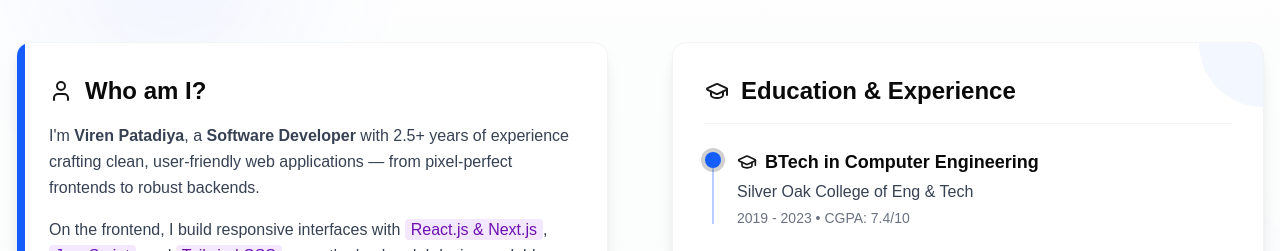
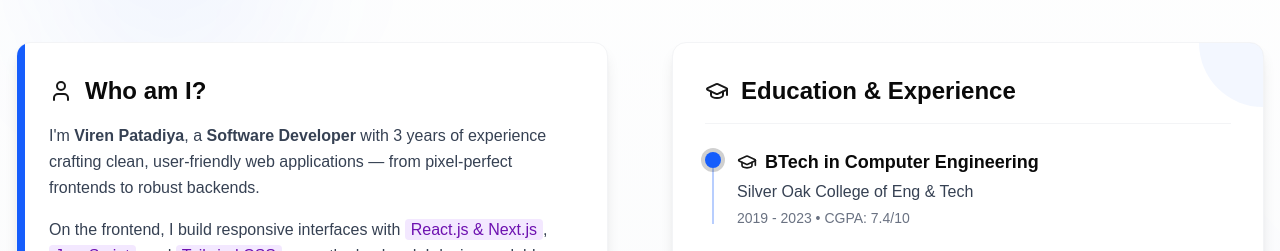
Before and after one commit to VIREN2779/viren-patadiya, a React (Vite) app: page / in a window 1280 px wide. Shown: the part 1040-1291 px from the top of the page. Built offline with nearby package versions, Linux system fonts and the light colour scheme.

Commit message:
feat: update experience to 3 years

```diff
--- a/src/components/About.tsx
+++ b/src/components/About.tsx
@@ -64,7 +64,7 @@ export default function About() {
                                         I'm{" "}
                                         <span className="font-bold">Viren Patadiya</span>, a{" "}
                                         <span className="font-bold">Software Developer</span>{" "}
-                                        with 2.5+ years of experience crafting clean, user-friendly web applications — from pixel-perfect frontends to robust backends.
+                                        with 3 years of experience crafting clean, user-friendly web applications — from pixel-perfect frontends to robust backends.
                                     </p>
 
                                     <p className="text-gray-700 leading-relaxed mt-4">
--- a/src/components/Footer.tsx
+++ b/src/components/Footer.tsx
@@ -26,7 +26,7 @@ export default function Footer() {
                     <div className="flex flex-col">
                         <h2 className="text-3xl font-bold">VIREN <span className="text-blue-400">PATADIYA</span></h2>
                         <p className="text-slate-400 my-3">
-                            Full Stack Developer with 2.5+ years of experience building
+                            Full Stack Developer with 3 years of experience building
                             clean, scalable web apps. Crafting responsive frontends with
                             React.js & Next.js and robust backends with Node.js & Express —
                             always writing clean, testable code.
```
